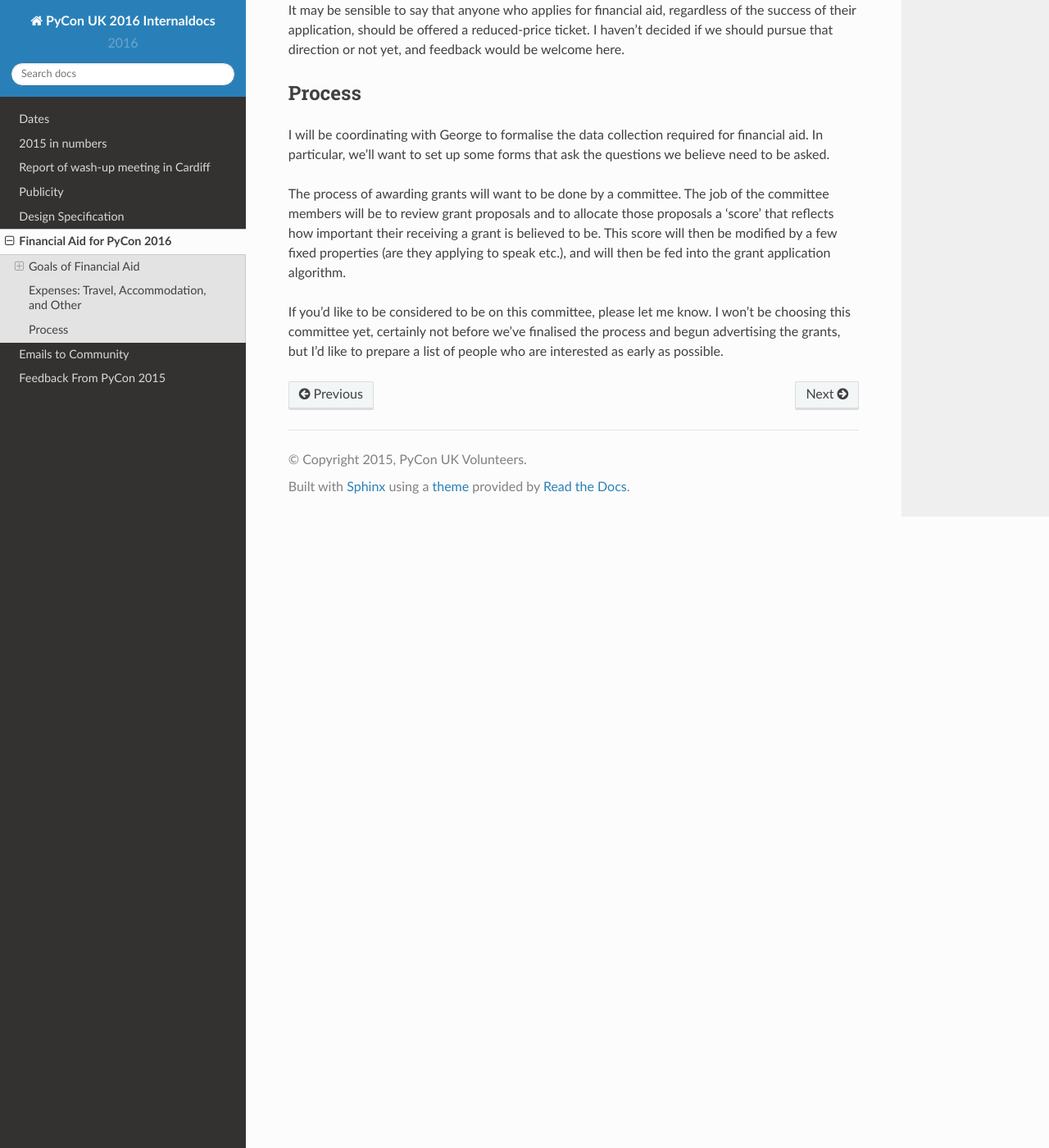
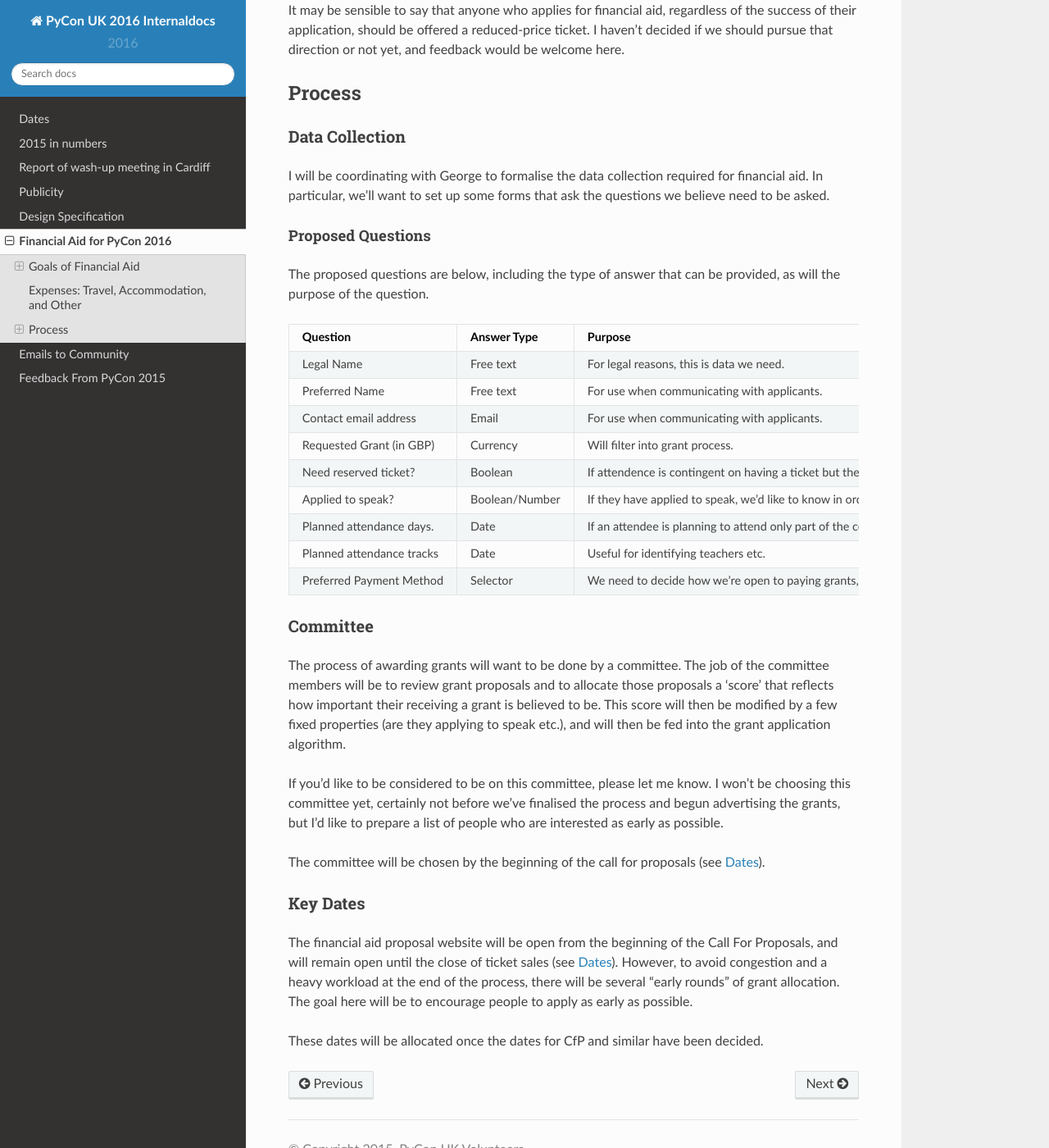
Before and after one commit to PyconUK/documentation, a Sphinx documentation site: the page built from source/financial-aid.rst, in a window 1280 px wide and 1400 px high, scrolled down 3347 px. Shown: the whole window at 82% size. Built offline with Sphinx 7.4.7 and the Read the Docs theme 2.0.0, drawn with Linux system fonts in a browser that asks for light colours.

Commit message:
Flesh out process for financial aid.

```diff
--- a/source/financial-aid.rst
+++ b/source/financial-aid.rst
@@ -68,8 +68,61 @@ It may be sensible to say that anyone who applies for financial aid, regardless
 Process
 -------
 
+Data Collection
+~~~~~~~~~~~~~~~
+
 I will be coordinating with George to formalise the data collection required for financial aid. In particular, we’ll want to set up some forms that ask the questions we believe need to be asked.
+
+Proposed Questions
+^^^^^^^^^^^^^^^^^^
+
+The proposed questions are below, including the type of answer that can be provided, as will the purpose of the question.
+
++----------------------------+----------------+---------------------------------------------+
+| Question                   | Answer Type    | Purpose                                     |
++============================+================+=============================================+
+| Legal Name                 | Free text      | For legal reasons, this is data we need.    |
++----------------------------+----------------+---------------------------------------------+
+| Preferred Name             | Free text      | For use when communicating with applicants. |
++----------------------------+----------------+---------------------------------------------+
+| Contact email address      | Email          | For use when communicating with applicants. |
++----------------------------+----------------+---------------------------------------------+
+| Requested Grant (in GBP)   | Currency       | Will filter into grant process.             |
++----------------------------+----------------+---------------------------------------------+
+| Need reserved ticket?      | Boolean        | If attendence is contingent on having a     |
+|                            |                | ticket but the delegate cannot afford one   |
+|                            |                | without aid, we may need to 'reserve' a     |
+|                            |                | ticket until the grant is processed.        |
++----------------------------+----------------+---------------------------------------------+
+| Applied to speak?          | Boolean/Number | If they have applied to speak, we'd like to |
+|                            |                | know in order to support them. We should    |
+|                            |                | aim to have a 'proposal ID' the delegate    |
+|                            |                | can provide in this field, as well.         |
++----------------------------+----------------+---------------------------------------------+
+| Planned attendance days.   | Date           | If an attendee is planning to attend only   |
+|                            |                | part of the conference, that's useful to    |
+|                            |                | know.                                       |
++----------------------------+----------------+---------------------------------------------+
+| Planned attendance tracks  | Date           | Useful for identifying teachers etc.        |
++----------------------------+----------------+---------------------------------------------+
+| Preferred Payment Method   | Selector       | We need to decide how we're open to paying  |
+|                            |                | grants, and allow delegates to select their |
+|                            |                | preference. This may imply further          |
+|                            |                | up questions.                               |
++----------------------------+----------------+---------------------------------------------+
+
+Committee
+~~~~~~~~~~
 
 The process of awarding grants will want to be done by a committee. The job of the committee members will be to review grant proposals and to allocate those proposals a ‘score’ that reflects how important their receiving a grant is believed to be. This score will then be modified by a few fixed properties (are they applying to speak etc.), and will then be fed into the grant application algorithm.
 
 If you’d like to be considered to be on this committee, please let me know. I won’t be choosing this committee yet, certainly not before we’ve finalised the process and begun advertising the grants, but I’d like to prepare a list of people who are interested as early as possible.
+
+The committee will be chosen by the beginning of the call for proposals (see :doc:`dates`).
+
+Key Dates
+~~~~~~~~~
+
+The financial aid proposal website will be open from the beginning of the Call For Proposals, and will remain open until the close of ticket sales (see :doc:`dates`). However, to avoid congestion and a heavy workload at the end of the process, there will be several "early rounds" of grant allocation. The goal here will be to encourage people to apply as early as possible.
+
+These dates will be allocated once the dates for CfP and similar have been decided.
```
